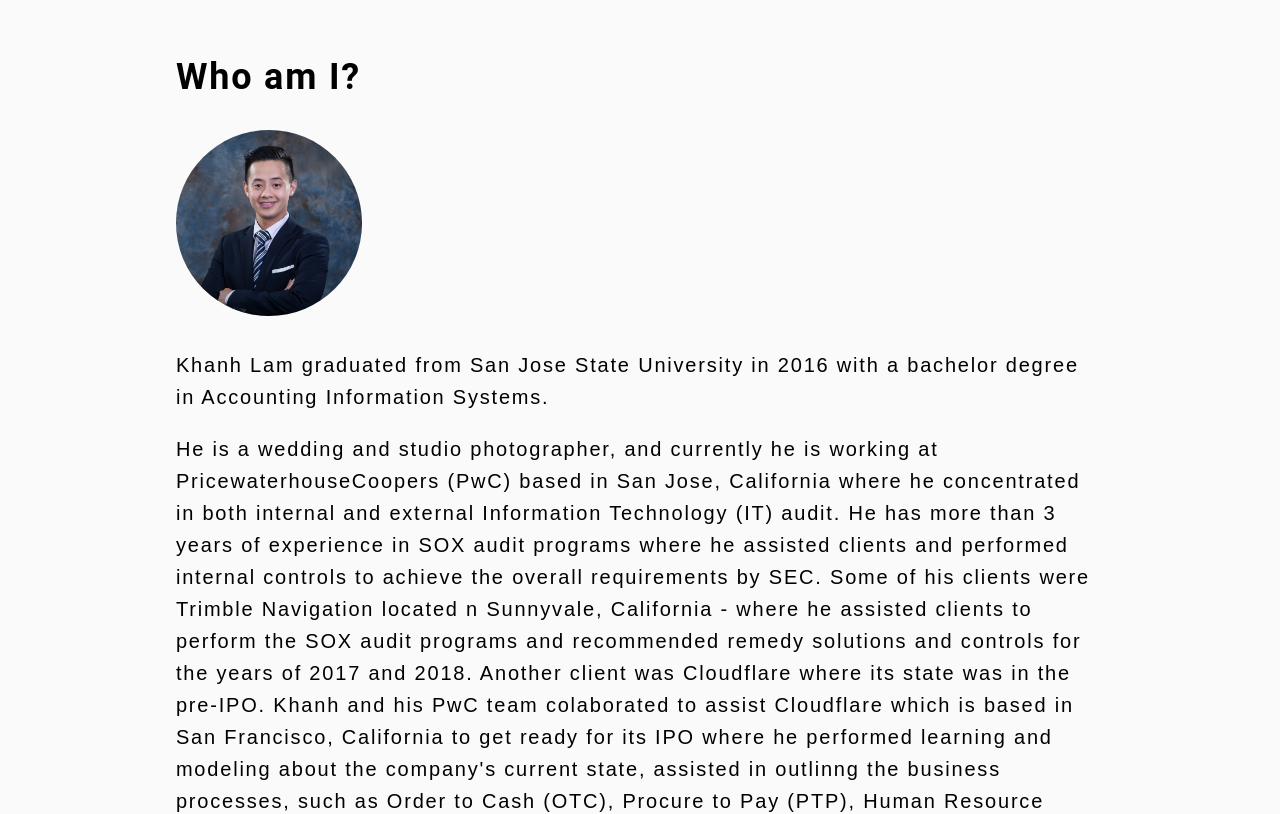
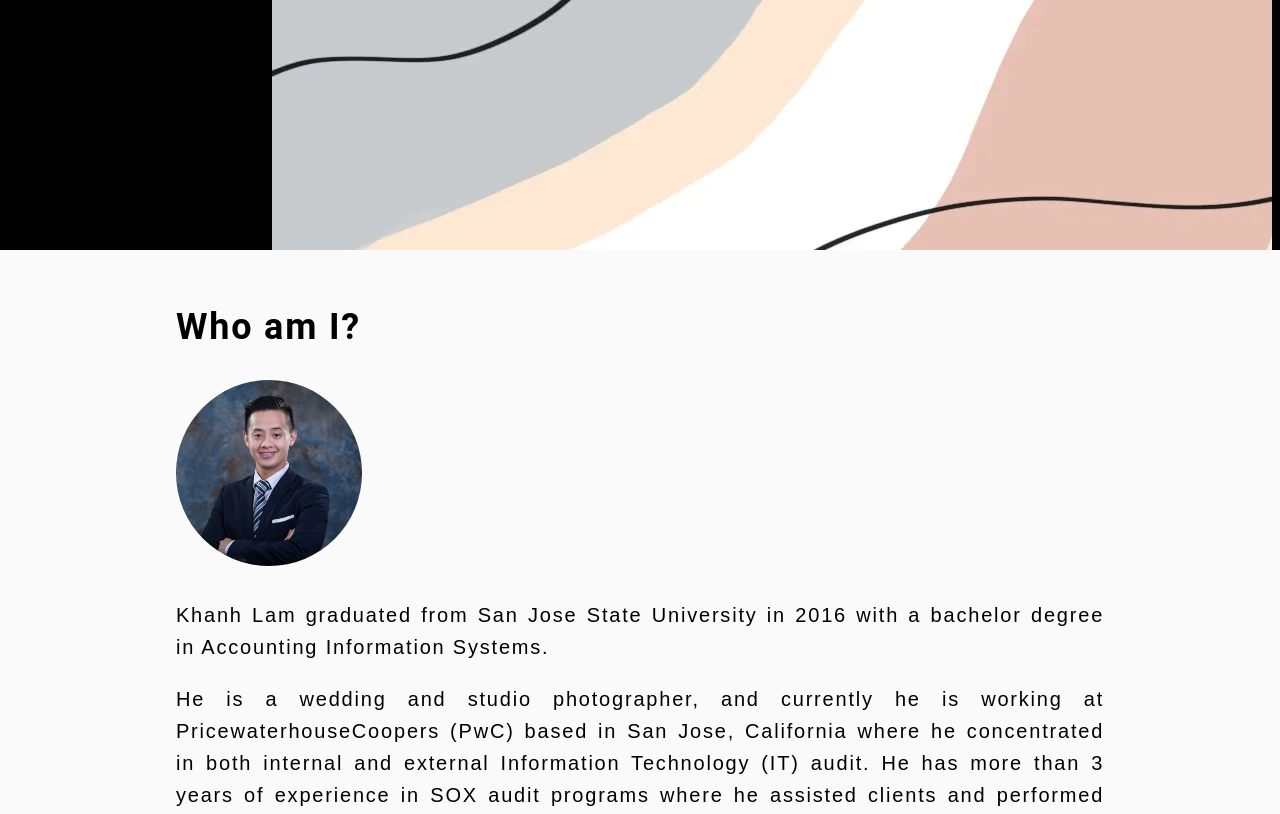
Before and after one commit to khanhlam90/khanhlam_react_portfolio, a React (Create React App) app: page / in a window 1280 px wide. Shown: the top 814 px of the page. Built offline with nearby package versions, Linux system fonts and the light colour scheme.

Commit message:
header components done

```diff
--- a/src/App.js
+++ b/src/App.js
@@ -1,10 +1,14 @@
 import React from 'react';
 import About from './components/About';
+import Header from './components/Header';
 
 function App() {
 
   return (
     <div>
+      <Header>
+
+      </Header>
       <main>
       <About></About>
       </main>
--- a/src/components/Header/index.js
+++ b/src/components/Header/index.js
@@ -0,0 +1,15 @@
+import React from 'react';
+import coverImage from '../../assets/cover/cover-image.jpg';
+
+function Header(props) {
+
+    return (
+        <header className="flex-row space-between px-1">
+            <h1>Khanh Lam</h1>
+            <img src={coverImage} alt="soft feeling"></img>
+            {props.children}
+        </header>
+    )
+}
+
+export default Header;
--- a/src/index.css
+++ b/src/index.css
@@ -81,6 +81,7 @@ p {
   margin-top: 0;
   line-height: 2rem;
   font-weight: normal;
+  text-align: justify;
 }
 
 a {
```
